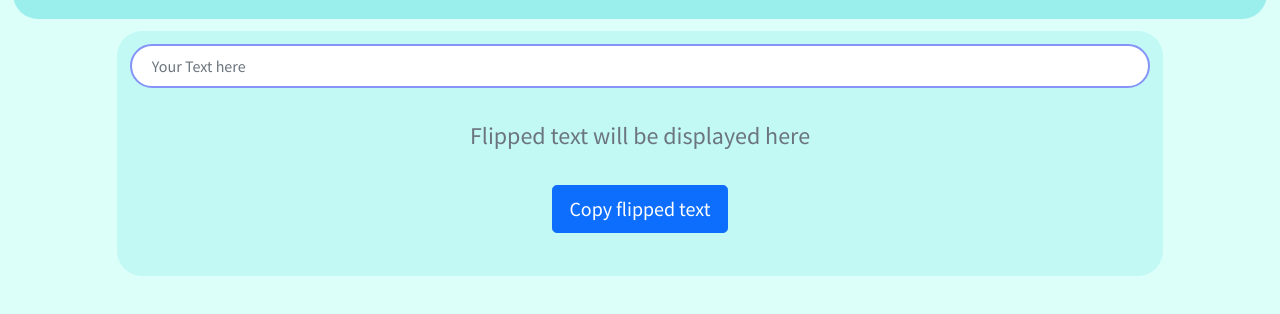
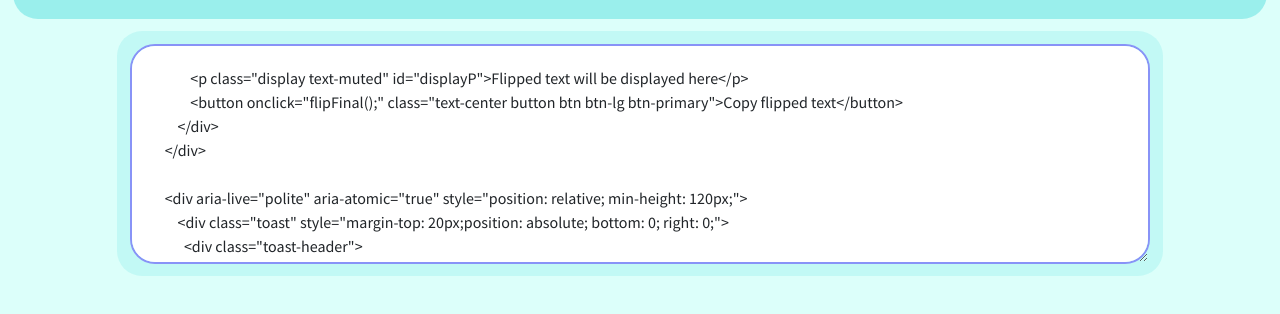
Before and after one commit to CrnchyBekfast/flipper, a plain HTML site: page index.html in a window 1280 px wide. Shown: the part 332-646 px from the top of the page. Drawn offline with nearby package versions, Linux system fonts and the light colour scheme.

Commit message:
Update index.html

```diff
--- a/index.html
+++ b/index.html
@@ -27,7 +27,7 @@
       </div>
     <div class="text-center background">
         <div class=" col col-sm-10 col-md-10 input-holder text-center">
-            <input class="form-control w-100" type="text" name="inputText" id="inputText" placeholder="Your Text here">
+            <textarea class="form-control w-100" type="text" name="inputText" id="inputText" placeholder="Your Text here" style="height:220px">
             <p class="display text-muted" id="displayP">Flipped text will be displayed here</p>
             <button onclick="flipFinal();" class="text-center button btn btn-lg btn-primary">Copy flipped text</button>
         </div>
```
